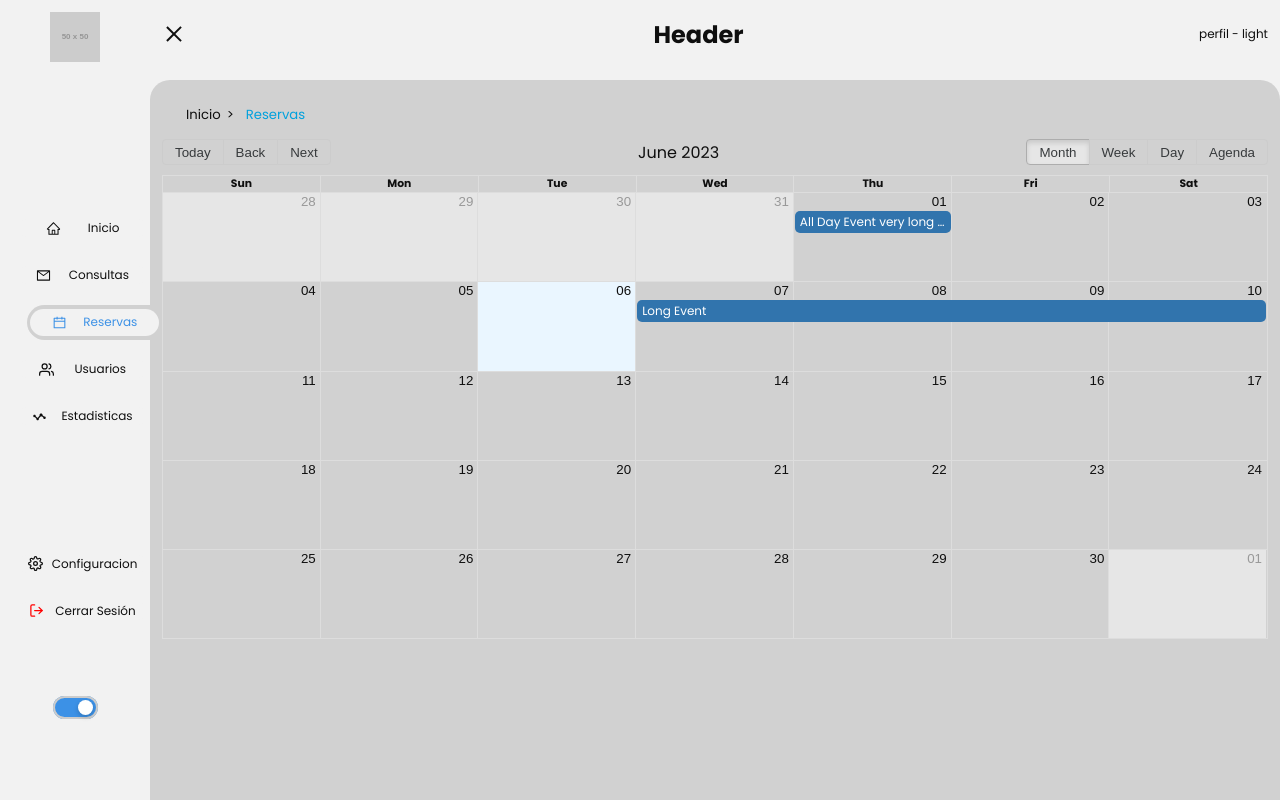
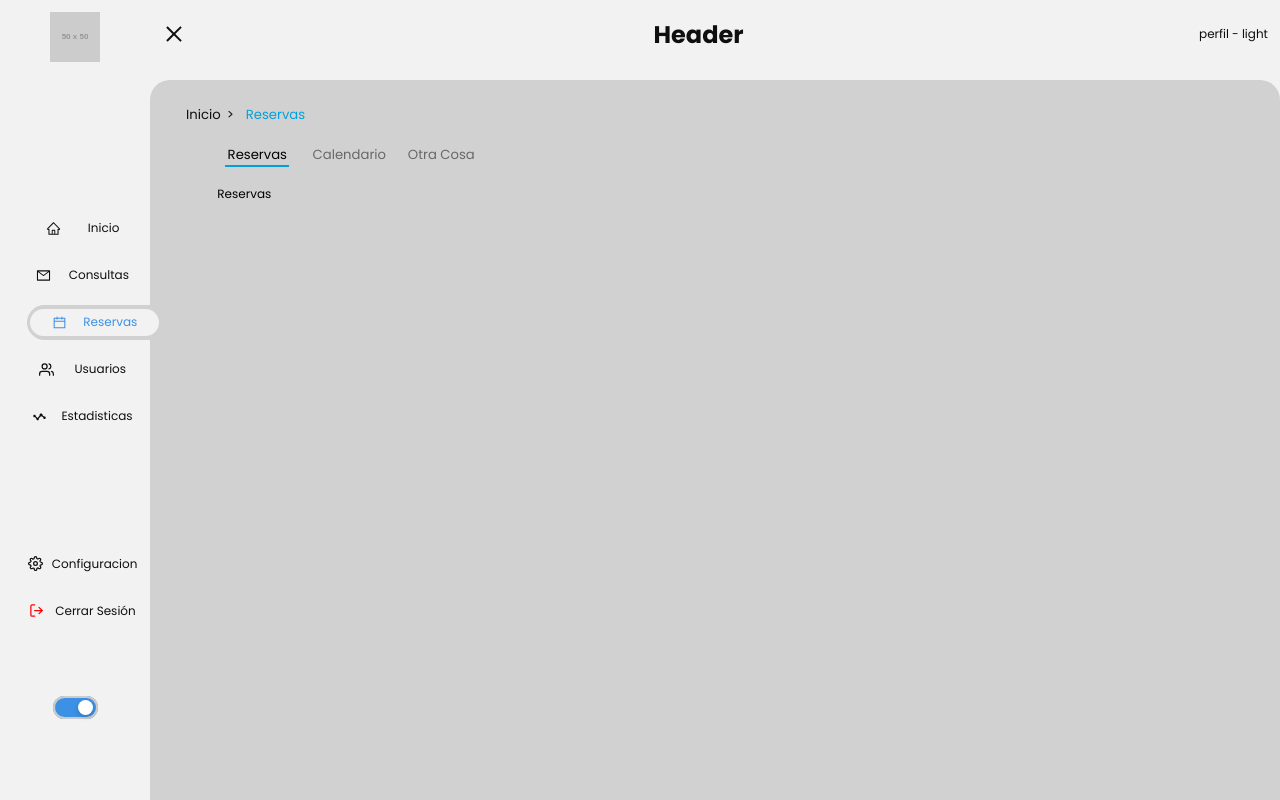
Before and after one commit to F4bian-pacheco/app-gestion-consultas, a Next.js app: page /dashboard/reservas in a window 1280 px wide. Built offline with nearby package versions, Linux system fonts and the light colour scheme.

Commit message:
misc: maquetando vista de reservas

```diff
--- a/components/Reservas/Reservas.tsx
+++ b/components/Reservas/Reservas.tsx
@@ -1,12 +1,95 @@
 import React from 'react'
 import ReservasDashboardContainer from '../styled/Reservas.styled'
 import MyCalendar from '../MyCalendar'
+import styled from "styled-components";
+
+const TabsContainer = styled.div`
+  width: 90%;
+  height: 100%;
+  /* background: #053742; */
+  color: #000000;
+`;
+
+const TabNav = styled.ul`
+  list-style: none;
+  padding: 0;
+  margin: 0;
+  display: flex;
+  li {
+    margin-right: 1rem;
+    cursor: pointer;
+  }
+  margin-bottom: 1rem;
+`;
+
+interface TabNavItemProps {
+  activeTab: number;
+}
+
+const TabNavItem = styled.li<TabNavItemProps>`
+  width: 80px;
+  list-style: none;
+  padding: 0.5rem 0;
+  text-align: center;
+  cursor: pointer;
+  transition: all 0.3s;
+  font-size: 1.1rem;
+  color: rgba(0, 0, 0, 0.5);
+
+  &:nth-child(${({ activeTab }) => activeTab}) {
+    color: #000;
+    /* background-color: #d1d1d1; */
+    &::after {
+        content: '';
+        display: block;
+        width: 80%;
+        height: 2px;
+        margin: 0 auto;
+        background: #01a1dd;
+        transition: all 0.3s;
+      }
+  }
+
+`;
+
+
+const TabOutlet = styled.div`
+  width: 100%;
+  height: auto;
+`;
+
+const Tabs = () => {
+
+  const [activeTab, setActiveTab] = React.useState(1);
+
+  const handleTab = (tab: number) => {
+    setActiveTab(tab);
+  };
+
+  return (
+    <TabsContainer>
+      {/* Tab nav */}
+      <TabNav>
+        <TabNavItem activeTab={activeTab} onClick={() => handleTab(1)}>Reservas</TabNavItem>
+        <TabNavItem activeTab={activeTab} onClick={() => handleTab(2)}>Calendario</TabNavItem>
+        <TabNavItem activeTab={activeTab} onClick={() => handleTab(3)}>Otra Cosa</TabNavItem>
+      </TabNav>
+      <TabOutlet>
+        {/* content will be shown here */}
+        {activeTab === 1 && <div>Reservas</div>}
+        {activeTab === 2 && <MyCalendar />}
+        {activeTab === 3 && <div>Otra Cosa</div>}
+      </TabOutlet>
+    </TabsContainer>
+  );
+};
 
 
 function ReservasContainerComponent() {
   return (
     <ReservasDashboardContainer>
-      <MyCalendar />
+      {/* <MyCalendar /> */}
+      <Tabs />
     </ReservasDashboardContainer>
   )
 }
--- a/components/styled/Reservas.styled.tsx
+++ b/components/styled/Reservas.styled.tsx
@@ -1,10 +1,12 @@
 import styled from "styled-components";
 
 
-const ReservasContainer = styled.div`
-  width: 100%;
-  height: 100%;
+const ReservasDashboardContainer = styled.div`
+  width: 90%;
+  display: flex;
+  flex-direction: column;
+  align-self: center;
 `
 
 
-export default ReservasContainer
+export default ReservasDashboardContainer
```
